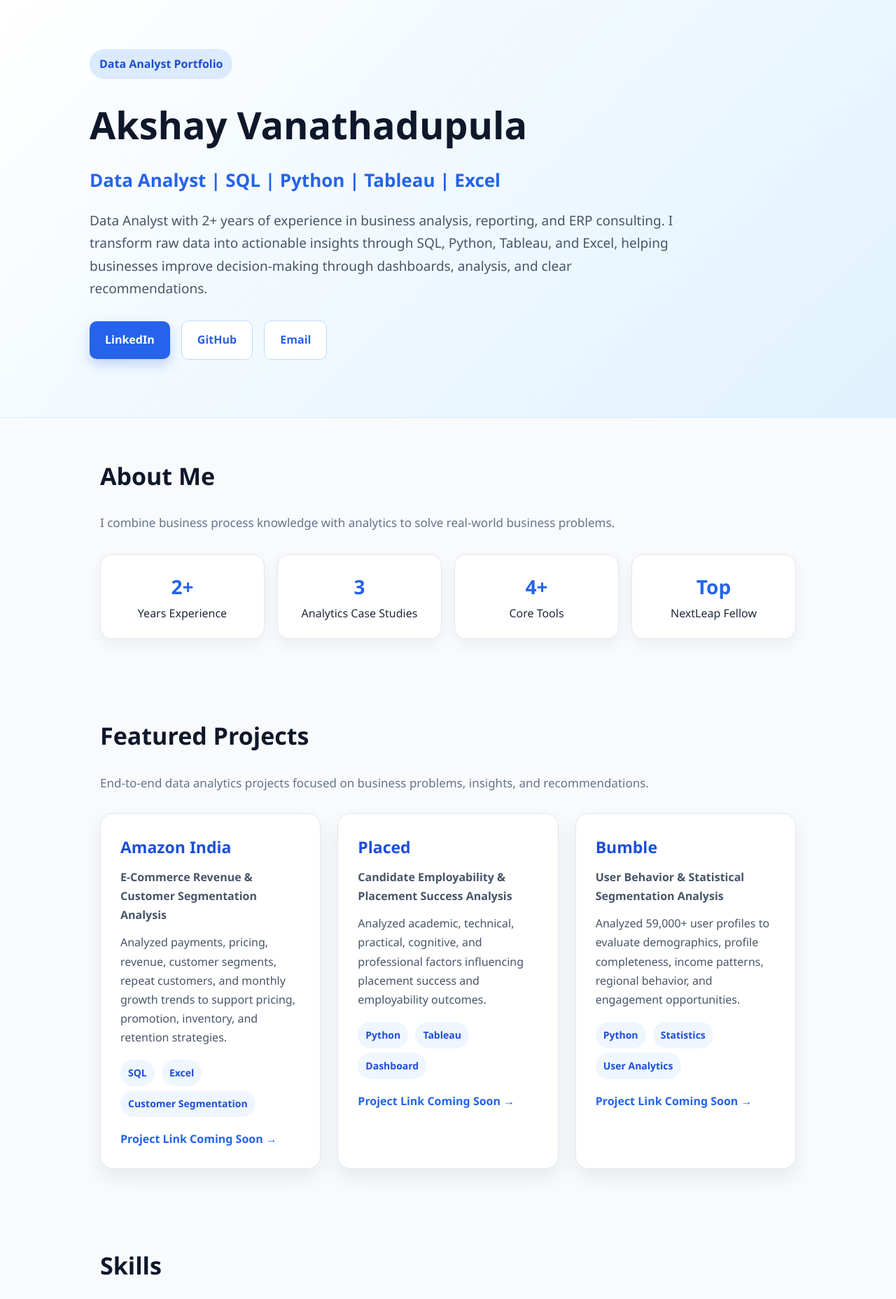
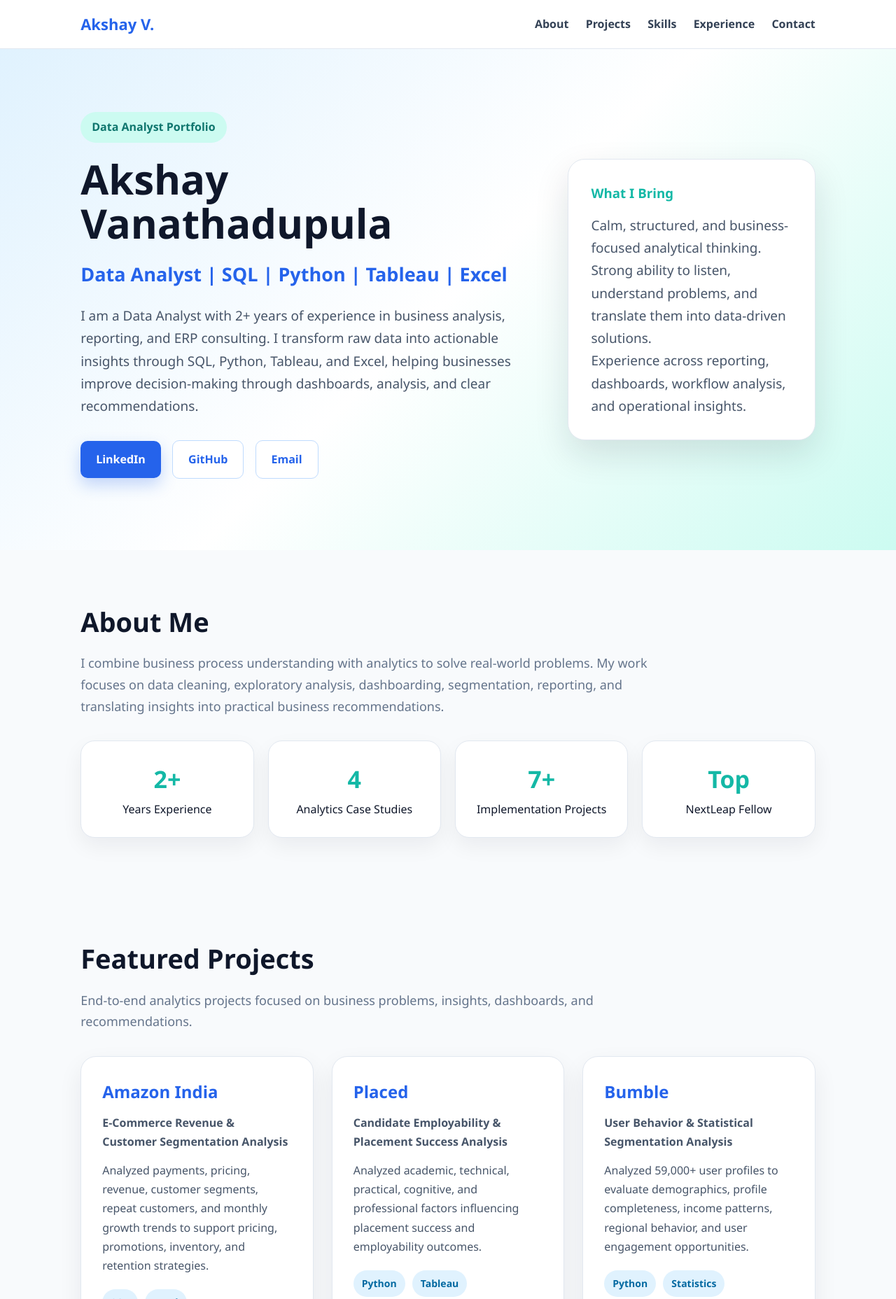
Before and after one commit to VAkshay11/akshayvanathadupula.github.io, a plain HTML site: page index.html in a window 1280 px wide. Shown: the top 1856 px of the page at 70% size. Drawn offline with Linux system fonts and the light colour scheme.

Commit message:
Refactor index.html for improved styling and layout
Updated styles and layout for improved aesthetics and usability. Enhanced navigation and hero section, adjusted text sizes, and modified various elements for better visual hierarchy.

```diff
--- a/index.html
+++ b/index.html
@@ -15,51 +15,96 @@
 
     body {
       background: #f8fafc;
-      color: #1e293b;
+      color: #0f172a;
       line-height: 1.7;
     }
 
-    header {
-      background: linear-gradient(135deg, #ffffff, #e0f2fe);
-      padding: 70px 10%;
-      border-bottom: 1px solid #dbeafe;
+    html {
+      scroll-behavior: smooth;
+    }
+
+    nav {
+      position: sticky;
+      top: 0;
+      z-index: 1000;
+      background: rgba(255, 255, 255, 0.95);
+      backdrop-filter: blur(10px);
+      border-bottom: 1px solid #e2e8f0;
+      padding: 16px 9%;
+      display: flex;
+      justify-content: space-between;
+      align-items: center;
+    }
+
+    nav h3 {
+      color: #2563eb;
+      font-size: 22px;
+    }
+
+    nav a {
+      margin-left: 20px;
+      text-decoration: none;
+      color: #334155;
+      font-weight: 600;
+    }
+
+    nav a:hover {
+      color: #14b8a6;
     }
 
     .hero {
-      max-width: 1000px;
+      padding: 90px 9%;
+      background: linear-gradient(135deg, #e0f2fe, #ffffff, #ccfbf1);
+      display: grid;
+      grid-template-columns: 1.3fr 0.7fr;
+      gap: 40px;
+      align-items: center;
     }
 
     .badge {
       display: inline-block;
-      background: #dbeafe;
-      color: #1d4ed8;
-      padding: 8px 14px;
+      background: #ccfbf1;
+      color: #0f766e;
+      padding: 8px 16px;
       border-radius: 999px;
       font-weight: 700;
       margin-bottom: 20px;
     }
 
     h1 {
-      font-size: 54px;
+      font-size: 58px;
+      line-height: 1.1;
       color: #0f172a;
-      margin-bottom: 10px;
+      margin-bottom: 18px;
     }
 
-    .title {
-      font-size: 26px;
+    .hero h2 {
       color: #2563eb;
-      font-weight: 700;
+      font-size: 27px;
       margin-bottom: 20px;
     }
 
-    .intro {
-      max-width: 850px;
+    .hero p {
       font-size: 19px;
       color: #475569;
+      max-width: 760px;
+    }
+
+    .hero-card {
+      background: white;
+      padding: 32px;
+      border-radius: 24px;
+      box-shadow: 0 20px 50px rgba(15, 23, 42, 0.12);
+      border: 1px solid #e2e8f0;
+    }
+
+    .hero-card h3 {
+      color: #14b8a6;
+      margin-bottom: 14px;
     }
 
     .buttons {
-      margin-top: 30px;
+      margin-top: 32px;
     }
 
     .btn {
@@ -67,12 +112,12 @@
       padding: 13px 22px;
       margin-right: 12px;
       margin-bottom: 12px;
+      border-radius: 10px;
       background: #2563eb;
       color: white;
       text-decoration: none;
-      border-radius: 10px;
       font-weight: 700;
-      box-shadow: 0 8px 18px rgba(37, 99, 235, 0.25);
+      box-shadow: 0 10px 22px rgba(37, 99, 235, 0.25);
     }
 
     .btn.secondary {
@@ -83,126 +128,157 @@
     }
 
     section {
-      padding: 55px 10%;
-      max-width: 1250px;
+      padding: 70px 9%;
+      max-width: 1280px;
       margin: auto;
     }
 
-    h2 {
-      font-size: 34px;
+    .section-title {
+      font-size: 38px;
+      margin-bottom: 12px;
       color: #0f172a;
-      margin-bottom: 24px;
     }
 
     .section-subtitle {
       color: #64748b;
-      margin-bottom: 28px;
-      font-size: 17px;
+      font-size: 18px;
+      margin-bottom: 34px;
+      max-width: 850px;
+    }
+
+    .stats {
+      display: grid;
+      grid-template-columns: repeat(auto-fit, minmax(190px, 1fr));
+      gap: 20px;
+    }
+
+    .stat {
+      background: white;
+      padding: 26px;
+      border-radius: 20px;
+      border: 1px solid #e2e8f0;
+      box-shadow: 0 12px 30px rgba(15, 23, 42, 0.06);
+      text-align: center;
+    }
+
+    .stat strong {
+      display: block;
+      font-size: 34px;
+      color: #14b8a6;
     }
 
     .grid {
       display: grid;
       grid-template-columns: repeat(auto-fit, minmax(280px, 1fr));
-      gap: 24px;
+      gap: 26px;
     }
 
     .card {
       background: white;
-      padding: 28px;
-      border-radius: 18px;
+      padding: 30px;
+      border-radius: 22px;
       border: 1px solid #e2e8f0;
-      box-shadow: 0 12px 30px rgba(15, 23, 42, 0.07);
+      box-shadow: 0 14px 35px rgba(15, 23, 42, 0.07);
+      transition: transform 0.25s ease, box-shadow 0.25s ease;
+    }
+
+    .card:hover {
+      transform: translateY(-6px);
+      box-shadow: 0 22px 45px rgba(15, 23, 42, 0.12);
     }
 
     .card h3 {
-      color: #1d4ed8;
+      color: #2563eb;
+      font-size: 24px;
       margin-bottom: 10px;
-      font-size: 23px;
+    }
+
+    .highlight {
+      color: #0f172a;
+      font-weight: 700;
+      margin-bottom: 12px;
     }
 
     .card p {
       color: #475569;
-      margin-bottom: 12px;
-    }
-
-    .highlight {
-      font-weight: 700;
-      color: #0f172a;
+      margin-bottom: 14px;
     }
 
     .tag {
       display: inline-block;
-      background: #eff6ff;
-      color: #1d4ed8;
-      padding: 7px 11px;
+      background: #e0f2fe;
+      color: #0369a1;
+      padding: 7px 12px;
       margin: 6px 6px 0 0;
       border-radius: 999px;
       font-size: 14px;
       font-weight: 700;
     }
 
+    .tag.teal {
+      background: #ccfbf1;
+      color: #0f766e;
+    }
+
     .project-btn {
       display: inline-block;
       margin-top: 18px;
-      color: #2563eb;
+      color: #14b8a6;
       font-weight: 800;
       text-decoration: none;
     }
 
-    .stats {
-      display: grid;
-      grid-template-columns: repeat(auto-fit, minmax(180px, 1fr));
-      gap: 18px;
-      margin-top: 30px;
-    }
-
-    .stat {
-      background: #ffffff;
-      border: 1px solid #e2e8f0;
-      padding: 22px;
-      border-radius: 16px;
-      text-align: center;
-      box-shadow: 0 8px 22px rgba(15, 23, 42, 0.05);
-    }
-
-    .stat strong {
-      display: block;
-      font-size: 28px;
-      color: #2563eb;
+    .experience-card {
+      border-left: 5px solid #14b8a6;
     }
 
     .contact-box {
-      background: linear-gradient(135deg, #2563eb, #0ea5e9);
+      background: linear-gradient(135deg, #2563eb, #14b8a6);
       color: white;
-      padding: 40px;
-      border-radius: 22px;
+      padding: 48px;
+      border-radius: 28px;
       text-align: center;
+      box-shadow: 0 20px 50px rgba(20, 184, 166, 0.25);
     }
 
     .contact-box h2 {
-      color: white;
+      font-size: 36px;
+      margin-bottom: 12px;
     }
 
     .contact-box p {
-      color: #e0f2fe;
-      margin-bottom: 22px;
+      color: #ecfeff;
+      margin-bottom: 26px;
     }
 
     footer {
       text-align: center;
-      padding: 28px;
+      padding: 30px;
+      background: white;
       color: #64748b;
-      background: #ffffff;
       border-top: 1px solid #e2e8f0;
     }
 
-    @media (max-width: 700px) {
-      h1 {
-        font-size: 40px;
+    @media (max-width: 850px) {
+      .hero {
+        grid-template-columns: 1fr;
       }
 
-      header, section {
-        padding: 45px 6%;
+      h1 {
+        font-size: 42px;
+      }
+
+      nav {
+        display: block;
+      }
+
+      nav div {
+        margin-top: 10px;
+      }
+
+      nav a {
+        margin-left: 0;
+        margin-right: 14px;
       }
     }
   </style>
@@ -210,16 +286,27 @@
 
 <body>
 
-<header>
-  <div class="hero">
+<nav>
+  <h3>Akshay V.</h3>
+  <div>
+    <a href="#about">About</a>
+    <a href="#projects">Projects</a>
+    <a href="#skills">Skills</a>
+    <a href="#experience">Experience</a>
+    <a href="#contact">Contact</a>
+  </div>
+</nav>
+
+<header class="hero">
+  <div>
     <span class="badge">Data Analyst Portfolio</span>
     <h1>Akshay Vanathadupula</h1>
-    <p class="title">Data Analyst | SQL | Python | Tableau | Excel</p>
-
-    <p class="intro">
-      Data Analyst with 2+ years of experience in business analysis, reporting, and ERP consulting.
-      I transform raw data into actionable insights through SQL, Python, Tableau, and Excel, helping
-      businesses improve decision-making through dashboards, analysis, and clear recommendations.
+    <h2>Data Analyst | SQL | Python | Tableau | Excel</h2>
+    <p>
+      I am a Data Analyst with 2+ years of experience in business analysis, reporting,
+      and ERP consulting. I transform raw data into actionable insights through SQL,
+      Python, Tableau, and Excel, helping businesses improve decision-making through
+      dashboards, analysis, and clear recommendations.
     </p>
 
     <div class="buttons">
@@ -228,38 +315,35 @@
       <a href="mailto:akshayvanathadupula11@gmail.com" class="btn secondary">Email</a>
     </div>
   </div>
+
+  <div class="hero-card">
+    <h3>What I Bring</h3>
+    <p>Calm, structured, and business-focused analytical thinking.</p>
+    <p>Strong ability to listen, understand problems, and translate them into data-driven solutions.</p>
+    <p>Experience across reporting, dashboards, workflow analysis, and operational insights.</p>
+  </div>
 </header>
 
-<section>
-  <h2>About Me</h2>
+<section id="about">
+  <h2 class="section-title">About Me</h2>
   <p class="section-subtitle">
-    I combine business process knowledge with analytics to solve real-world business problems.
+    I combine business process understanding with analytics to solve real-world problems.
+    My work focuses on data cleaning, exploratory analysis, dashboarding, segmentation,
+    reporting, and translating insights into practical business recommendations.
   </p>
 
   <div class="stats">
-    <div class="stat">
-      <strong>2+</strong>
-      Years Experience
-    </div>
-    <div class="stat">
-      <strong>3</strong>
-      Analytics Case Studies
-    </div>
-    <div class="stat">
-      <strong>4+</strong>
-      Core Tools
-    </div>
-    <div class="stat">
-      <strong>Top</strong>
-      NextLeap Fellow
-    </div>
+    <div class="stat"><strong>2+</strong>Years Experience</div>
+    <div class="stat"><strong>4</strong>Analytics Case Studies</div>
+    <div class="stat"><strong>7+</strong>Implementation Projects</div>
+    <div class="stat"><strong>Top</strong>NextLeap Fellow</div>
   </div>
 </section>
 
-<section>
-  <h2>Featured Projects</h2>
+<section id="projects">
+  <h2 class="section-title">Featured Projects</h2>
   <p class="section-subtitle">
-    End-to-end data analytics projects focused on business problems, insights, and recommendations.
+    End-to-end analytics projects focused on business problems, insights, dashboards, and recommendations.
   </p>
 
   <div class="grid">
@@ -269,11 +353,11 @@
       <p class="highlight">E-Commerce Revenue & Customer Segmentation Analysis</p>
       <p>
         Analyzed payments, pricing, revenue, customer segments, repeat customers, and monthly growth trends
-        to support pricing, promotion, inventory, and retention strategies.
+        to support pricing, promotions, inventory, and retention strategies.
       </p>
       <span class="tag">SQL</span>
       <span class="tag">Excel</span>
-      <span class="tag">Customer Segmentation</span>
+      <span class="tag teal">Customer Segmentation</span>
       <br>
       <a href="#" class="project-btn">Project Link Coming Soon →</a>
     </div>
@@ -287,7 +371,7 @@
       </p>
       <span class="tag">Python</span>
       <span class="tag">Tableau</span>
-      <span class="tag">Dashboard</span>
+      <span class="tag teal">Dashboard</span>
       <br>
       <a href="#" class="project-btn">Project Link Coming Soon →</a>
     </div>
@@ -297,11 +381,27 @@
       <p class="highlight">User Behavior & Statistical Segmentation Analysis</p>
       <p>
         Analyzed 59,000+ user profiles to evaluate demographics, profile completeness, income patterns,
-        regional behavior, and engagement opportunities.
+        regional behavior, and user engagement opportunities.
       </p>
       <span class="tag">Python</span>
       <span class="tag">Statistics</span>
-      <span class="tag">User Analytics</span>
+      <span class="tag teal">User Analytics</span>
+      <br>
+      <a href="#" class="project-btn">Project Link Coming Soon →</a>
+    </div>
+
+    <div class="card">
+      <h3>Flipkart Customer Support Analytics</h3>
+      <p class="highlight">Customer Satisfaction & Service Performance Analysis</p>
+      <p>
+        Analyzed customer support data to evaluate CSAT, response time, service-level adherence,
+        call duration, support channels, and regional performance to identify service bottlenecks
+        and improve customer experience.
+      </p>
+      <span class="tag">Excel</span>
+      <span class="tag">Dashboard</span>
+      <span class="tag">Pivot Tables</span>
+      <span class="tag teal">Operations Analytics</span>
       <br>
       <a href="#" class="project-btn">Project Link Coming Soon →</a>
     </div>
@@ -309,8 +409,12 @@
   </div>
 </section>
 
-<section>
-  <h2>Skills</h2>
+<section id="skills">
+  <h2 class="section-title">Skills</h2>
+  <p class="section-subtitle">
+    Technical and business skills used across analytics, reporting, dashboards, and process improvement.
+  </p>
+
   <div>
     <span class="tag">SQL</span>
     <span class="tag">Python</span>
@@ -320,31 +424,32 @@
     <span class="tag">Pandas</span>
     <span class="tag">NumPy</span>
     <span class="tag">Matplotlib</span>
-    <span class="tag">Business Analysis</span>
-    <span class="tag">Reporting</span>
-    <span class="tag">Dashboards</span>
-    <span class="tag">Root Cause Analysis</span>
+    <span class="tag teal">Business Analysis</span>
+    <span class="tag teal">Reporting</span>
+    <span class="tag teal">Dashboards</span>
+    <span class="tag teal">Root Cause Analysis</span>
+    <span class="tag teal">Workflow Optimization</span>
   </div>
 </section>
 
-<section>
-  <h2>Experience</h2>
+<section id="experience">
+  <h2 class="section-title">Experience</h2>
 
   <div class="grid">
-    <div class="card">
+    <div class="card experience-card">
       <h3>Tekgenio</h3>
       <p class="highlight">Odoo Functional Consultant</p>
       <p>
         Worked on requirements gathering, business process analysis, workflow optimization,
-        reporting, dashboards, implementation support, and stakeholder coordination.
+        reporting, dashboard solutions, implementation support, testing, and stakeholder coordination.
       </p>
     </div>
 
-    <div class="card">
+    <div class="card experience-card">
       <h3>Exporia Advertising Agency</h3>
       <p class="highlight">Creative Strategist</p>
       <p>
-        Supported user requirement analysis, market research, competitive analysis, project planning,
+        Supported requirement gathering, market research, competitive analysis, project planning,
         and coordination for a B2C on-demand service application.
       </p>
     </div>
@@ -352,22 +457,23 @@
 </section>
 
 <section>
-  <h2>Certification</h2>
+  <h2 class="section-title">Certification</h2>
   <div class="card">
     <h3>NextLeap Data Analyst Fellowship</h3>
     <p class="highlight">Top Fellow</p>
     <p>
-      Completed a 16-week Data Analyst Fellowship involving SQL, Python, Excel, Tableau,
-      business case studies, and analytics project work.
+      Completed a Data Analyst Fellowship involving SQL, Python, Excel, Tableau,
+      business case studies, dashboards, and analytics project work.
     </p>
   </div>
 </section>
 
-<section>
+<section id="contact">
   <div class="contact-box">
     <h2>Let's Connect</h2>
     <p>
-      Open to Data Analyst roles where I can apply analytics, dashboards, and business problem-solving.
+      Open to Data Analyst roles where I can apply analytics, dashboards,
+      and business problem-solving to support smarter decisions.
     </p>
     <a href="mailto:akshayvanathadupula11@gmail.com" class="btn secondary">Contact Me</a>
   </div>
```
